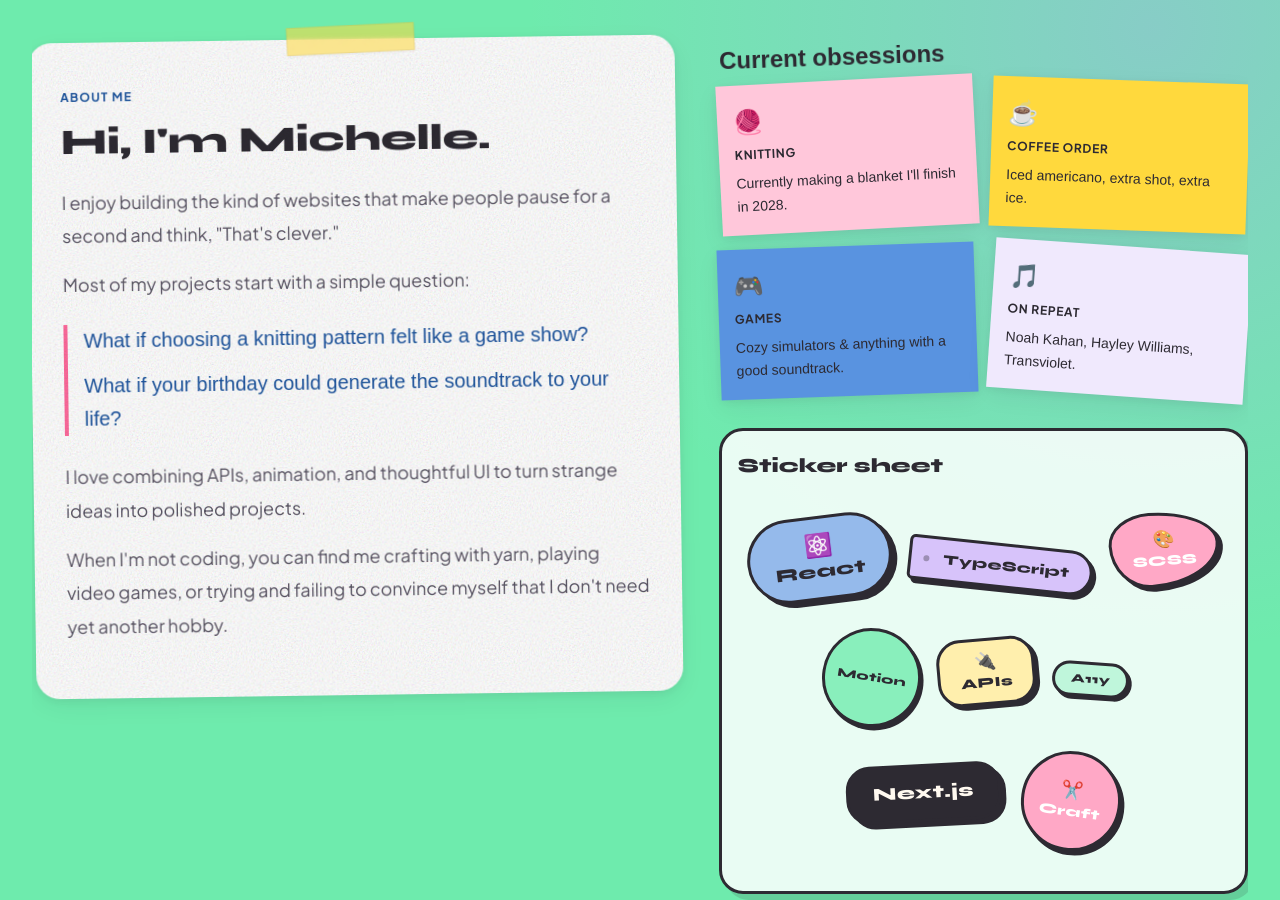
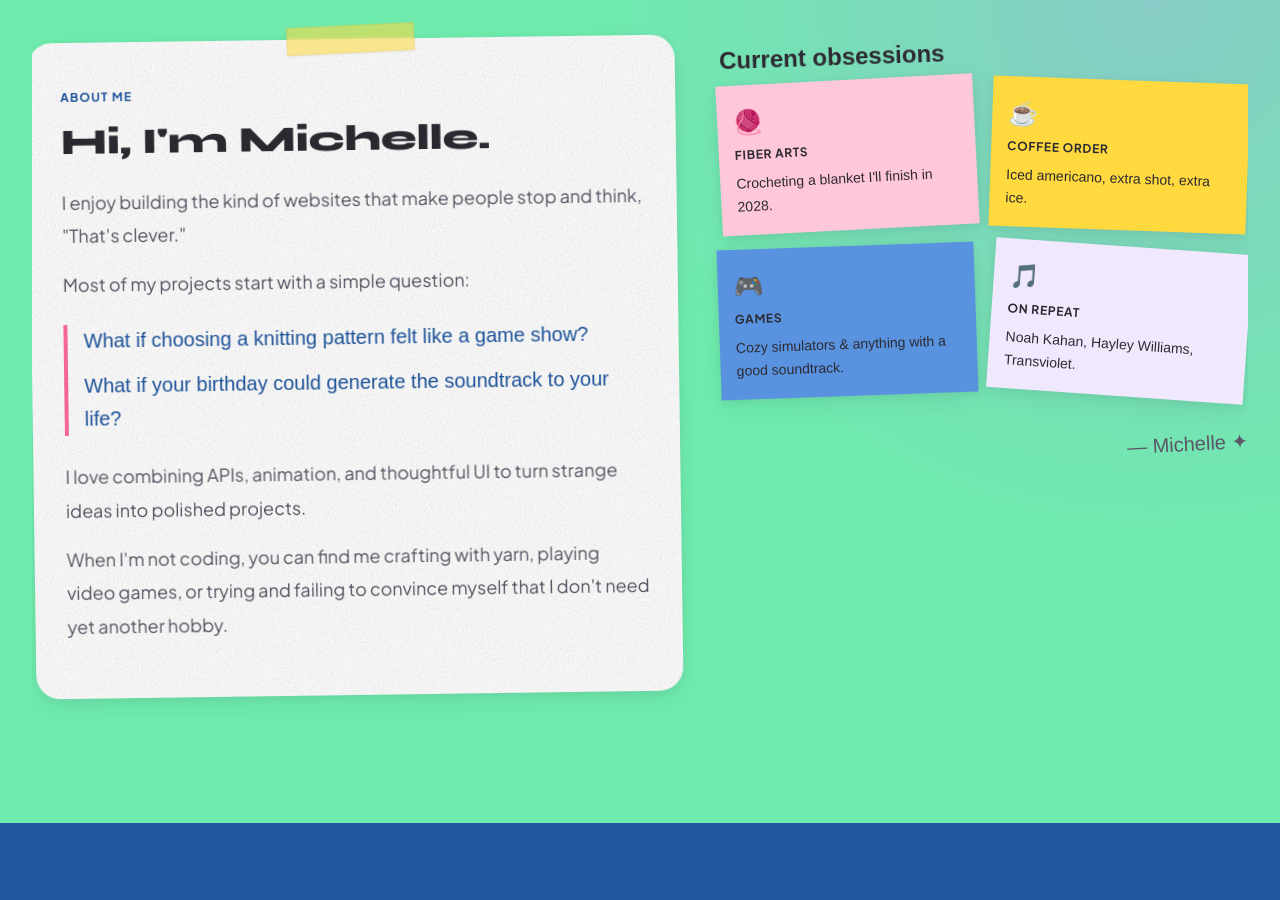
Before and after one commit to michelle-dunson/dev-portfolio, a Next.js app: page / in a window 1280 px wide. Shown: the part 1900-2800 px from the top of the page. Built offline with nearby package versions, Linux system fonts and the light colour scheme; a web font is replaced by a local one.

Commit message:
Move stickers to contact section

```diff
--- a/components/about/SkillStickers.tsx
+++ /dev/null
@@ -1,38 +0,0 @@
-import { SKILL_STICKERS } from "@/lib/constants";
-import styles from "./SkillStickers.module.scss";
-
-export default function SkillStickers() {
-    return (
-        <ul className={styles.sheet} aria-label="Skills">
-            {SKILL_STICKERS.map((skill) => {
-                const size = skill.size ?? "md";
-                const variant = skill.variant ?? "fill";
-
-                return (
-                    <li
-                        key={skill.id}
-                        className={[
-                            styles.sticker,
-                            styles[`sticker--${skill.color}`],
-                            styles[`sticker--${skill.shape}`],
-                            styles[`sticker--${size}`],
-                            styles[`sticker--${variant}`],
-                        ].join(" ")}
-                        style={
-                            {
-                                "--rotate": `${skill.rotation ?? 0}deg`,
-                            } as React.CSSProperties
-                        }
-                    >
-                        {skill.emoji && (
-                            <span className={styles.emoji} aria-hidden="true">
-                                {skill.emoji}
-                            </span>
-                        )}
-                        <span className={styles.label}>{skill.label}</span>
-                    </li>
-                );
-            })}
-        </ul>
-    );
-}
--- a/components/about/SkillStickers.module.scss
+++ b/components/contact/ContactStickerDecor.module.scss
@@ -2,20 +2,23 @@
 @use "../../styles/tokens" as *;
 @use "../../styles/mixins" as *;
 
+.decor {
+    position: absolute;
+    inset: 0;
+    z-index: 3;
+    pointer-events: none;
+    overflow: hidden;
+}
+
 .sheet {
     position: relative;
-    display: flex;
-    flex-wrap: wrap;
-    align-items: center;
-    justify-content: center;
-    gap: $space-3 $space-4;
-    min-height: 14rem;
-    padding: $space-2;
+    width: 100%;
+    height: 100%;
     list-style: none;
 }
 
 .sticker {
-    position: relative;
+    position: absolute;
     display: inline-flex;
     flex-direction: column;
     align-items: center;
@@ -28,25 +31,36 @@
     text-align: center;
     color: $color-charcoal;
     border: 3px solid $color-charcoal;
-    box-shadow: 4px 4px 0 $color-charcoal;
-    transform: rotate(var(--rotate, 0deg));
-    transition:
-        transform $transition-bounce,
-        box-shadow $transition-fast;
+    box-shadow: 4px 4px 0 rgba($color-charcoal, 0.85);
+    opacity: 0;
+    transform: rotate(var(--rotate, 0deg)) scale(0.55);
+}
 
-    @include hover-capable {
-        &:hover {
-            transform: rotate(calc(var(--rotate, 0deg) + 2deg)) translate(-2px, -3px);
-            box-shadow: 6px 7px 0 $color-charcoal;
-            z-index: 2;
+.decor--visible .sticker {
+    animation: sticker-drop-in 0.55s cubic-bezier(0.34, 1.45, 0.64, 1) forwards;
+    animation-delay: calc(var(--index) * 140ms + 180ms);
+}
+
+@keyframes sticker-drop-in {
+    from {
+        opacity: 0;
+        transform: rotate(var(--rotate, 0deg)) scale(0.55) translateY(-28px);
+    }
+
+    to {
+        opacity: 0.92;
+        transform: rotate(var(--rotate, 0deg)) scale(1) translateY(0);
     }
 }
 
 @include reduced-motion {
-        &:hover {
+    .sticker {
+        opacity: 0.92;
         transform: rotate(var(--rotate, 0deg));
-            box-shadow: 4px 4px 0 $color-charcoal;
     }
+
+    .decor--visible .sticker {
+        animation: none;
     }
 }
 
@@ -103,7 +117,7 @@
 .sticker--sm {
     font-size: $font-size-xs;
     padding: $space-2 $space-4;
-    box-shadow: 3px 3px 0 $color-charcoal;
+    box-shadow: 3px 3px 0 rgba($color-charcoal, 0.85);
 
     &.sticker--circle {
         min-width: 3.75rem;
@@ -118,7 +132,7 @@
 .sticker--lg {
     font-size: $font-size-md;
     padding: $space-4 $space-6;
-    box-shadow: 5px 5px 0 $color-charcoal;
+    box-shadow: 5px 5px 0 rgba($color-charcoal, 0.85);
 }
 
 // Fill colors
@@ -161,48 +175,56 @@
     background: color.adjust($color-mint, $lightness: 18%);
 }
 
-// Scattered offsets — Gopher-style casual pile
-.sticker:nth-child(1) {
-    margin-top: $space-2;
+// Mobile — tuck stickers further to edges, hide a few that crowd the postcard
+@media (max-width: $breakpoint-md) {
+    .sticker {
+        transform: rotate(var(--rotate, 0deg)) scale(0.85);
     }
 
-.sticker:nth-child(2) {
-    margin-top: $space-6;
+    .decor--visible .sticker {
+        animation-name: sticker-drop-in-mobile;
     }
 
-.sticker:nth-child(3) {
-    margin-top: -$space-2;
+    @keyframes sticker-drop-in-mobile {
+        from {
+            opacity: 0;
+            transform: rotate(var(--rotate, 0deg)) scale(0.65) translateY(-20px);
         }
 
-.sticker:nth-child(4) {
-    margin-top: $space-4;
-    margin-left: -$space-2;
+        to {
+            opacity: 0.88;
+            transform: rotate(var(--rotate, 0deg)) scale(0.85) translateY(0);
+        }
     }
 
-.sticker:nth-child(5) {
-    margin-top: $space-1;
+    .sticker--scss,
+    .sticker--a11y,
+    .sticker--craft {
+        display: none;
     }
 
-.sticker:nth-child(6) {
-    margin-top: $space-5;
-    margin-right: $space-2;
+    .sticker--react {
+        top: 6% !important;
+        left: 2% !important;
     }
 
-.sticker:nth-child(7) {
-    margin-top: -$space-1;
+    .sticker--typescript {
+        top: 8% !important;
+        right: 2% !important;
     }
 
-.sticker:nth-child(8) {
-    margin-top: $space-3;
-    margin-left: $space-1;
+    .sticker--motion {
+        bottom: 22% !important;
+        left: 2% !important;
     }
 
-@media (max-width: $breakpoint-md) {
-    .sticker:nth-child(4) {
-        margin-left: 0;
+    .sticker--apis {
+        bottom: 8% !important;
+        left: 4% !important;
     }
 
-    .sticker:nth-child(6) {
-        margin-right: 0;
+    .sticker--next {
+        bottom: 10% !important;
+        right: 2% !important;
     }
 }
--- /dev/null
+++ b/components/contact/ContactStickerDecor.tsx
@@ -0,0 +1,78 @@
+"use client";
+
+import { useEffect, useRef, useState } from "react";
+import { SKILL_STICKERS } from "@/lib/constants";
+import styles from "./ContactStickerDecor.module.scss";
+
+export default function ContactStickerDecor() {
+    const decorRef = useRef<HTMLDivElement>(null);
+    const [visible, setVisible] = useState(false);
+
+    useEffect(() => {
+        const node = decorRef.current;
+        if (!node) return;
+
+        const prefersReducedMotion = window.matchMedia(
+            "(prefers-reduced-motion: reduce)",
+        ).matches;
+
+        if (prefersReducedMotion) {
+            setVisible(true);
+            return;
+        }
+
+        const observer = new IntersectionObserver(
+            ([entry]) => {
+                if (entry.isIntersecting) {
+                    setVisible(true);
+                    observer.disconnect();
+                }
+            },
+            { threshold: 0.2 },
+        );
+
+        observer.observe(node);
+        return () => observer.disconnect();
+    }, []);
+
+    return (
+        <div
+            ref={decorRef}
+            className={`${styles.decor} ${visible ? styles["decor--visible"] : ""}`}
+            aria-hidden="true"
+        >
+            <ul className={styles.sheet}>
+                {SKILL_STICKERS.map((skill, index) => {
+                    const size = skill.size ?? "md";
+                    const variant = skill.variant ?? "fill";
+
+                    return (
+                        <li
+                            key={skill.id}
+                            className={[
+                                styles.sticker,
+                                styles[`sticker--${skill.color}`],
+                                styles[`sticker--${skill.shape}`],
+                                styles[`sticker--${size}`],
+                                styles[`sticker--${variant}`],
+                                styles[`sticker--${skill.id}`],
+                            ].join(" ")}
+                            style={
+                                {
+                                    "--rotate": `${skill.rotation ?? 0}deg`,
+                                    "--index": index,
+                                    ...skill.placement,
+                                } as React.CSSProperties
+                            }
+                        >
+                            {skill.emoji && (
+                                <span className={styles.emoji}>{skill.emoji}</span>
+                            )}
+                            <span className={styles.label}>{skill.label}</span>
+                        </li>
+                    );
+                })}
+            </ul>
+        </div>
+    );
+}
--- a/components/sections/About.module.scss
+++ b/components/sections/About.module.scss
@@ -162,23 +162,6 @@
     color: $color-charcoal;
 }
 
-.skillsBlock {
-    padding: $space-6 $space-4 $space-8;
-    background: rgba($color-surface, 0.85);
-    border-radius: $radius-lg;
-    border: 3px solid $color-charcoal;
-    box-shadow: 6px 6px 0 rgba($color-charcoal, 0.15);
-    overflow-x: clip;
-}
-
-.skillsTitle {
-    font-family: $font-display;
-    font-size: $font-size-lg;
-    font-weight: $font-weight-black;
-    margin-bottom: $space-6;
-    color: $color-charcoal;
-}
-
 .signature {
     align-self: flex-end;
     font-size: $font-size-lg;
--- a/components/sections/About.tsx
+++ b/components/sections/About.tsx
@@ -1,5 +1,4 @@
 import { ABOUT_COPY, OBSESSION_NOTES, SITE_META } from "@/lib/constants";
-import SkillStickers from "@/components/about/SkillStickers";
 import Tape from "@/components/ui/Tape";
 import styles from "./About.module.scss";
 
@@ -82,13 +81,6 @@
                         </ul>
                     </div>
 
-                    <div className={styles.skillsBlock}>
-                        <h3 className={styles.skillsTitle}>
-                            {ABOUT_COPY.skillsTitle}
-                        </h3>
-                        <SkillStickers />
-                    </div>
-
                     <p className={`hand ${styles.signature}`}>
                         — {SITE_META.name.split(" ")[0]} ✦
                     </p>
--- a/components/sections/Contact.module.scss
+++ b/components/sections/Contact.module.scss
@@ -4,6 +4,8 @@
 
 .section {
     @include section-padding;
+    position: relative;
+    overflow: hidden;
     background: $color-cobalt;
     background-image: radial-gradient(
         circle at 10% 90%,
@@ -14,6 +16,8 @@
 
 .inner {
     @include container;
+    position: relative;
+    z-index: $z-content;
     display: flex;
     justify-content: center;
 }
--- a/components/sections/Contact.tsx
+++ b/components/sections/Contact.tsx
@@ -1,4 +1,5 @@
 import { CONTACT_COPY, SITE_META } from "@/lib/constants";
+import ContactStickerDecor from "@/components/contact/ContactStickerDecor";
 import Button from "@/components/ui/Button";
 import Tape from "@/components/ui/Tape";
 import styles from "./Contact.module.scss";
@@ -6,6 +7,7 @@
 export default function Contact() {
     return (
         <section id="contact" className={styles.section}>
+            <ContactStickerDecor />
             <div className={styles.inner}>
                 <div className={styles.postcard}>
                     <Tape length="long" color="mint" className={styles.tape} />
--- a/lib/constants.ts
+++ b/lib/constants.ts
@@ -30,14 +30,13 @@
   label: "About me",
   title: "Hi, I'm Michelle.",
   paragraphs: [
-    "I enjoy building the kind of websites that make people pause for a second and think, \"That's clever.\"",
+    "I enjoy building the kind of websites that make people stop and think, \"That's clever.\"",
     "Most of my projects start with a simple question:",
     "What if choosing a knitting pattern felt like a game show?",
     "What if your birthday could generate the soundtrack to your life?",
     "I love combining APIs, animation, and thoughtful UI to turn strange ideas into polished projects.",
     "When I'm not coding, you can find me crafting with yarn, playing video games, or trying and failing to convince myself that I don't need yet another hobby.",
   ],
-  skillsTitle: "Sticker sheet",
   obsessionsTitle: "Current obsessions",
 };
 
@@ -50,6 +49,7 @@
     size: "lg",
     rotation: -7,
     emoji: "⚛️",
+    placement: { top: "8%", left: "4%" },
   },
   {
     id: "typescript",
@@ -58,6 +58,7 @@
     shape: "tag",
     size: "md",
     rotation: 6,
+    placement: { top: "10%", right: "5%" },
   },
   {
     id: "scss",
@@ -67,6 +68,7 @@
     size: "md",
     rotation: -4,
     emoji: "🎨",
+    placement: { top: "42%", left: "12%" },
   },
   {
     id: "motion",
@@ -75,6 +77,7 @@
     shape: "circle",
     size: "sm",
     rotation: 9,
+    placement: { bottom: "26%", left: "6%" },
   },
   {
     id: "apis",
@@ -85,6 +88,7 @@
     variant: "outline",
     rotation: -5,
     emoji: "🔌",
+    placement: { bottom: "10%", left: "14%" },
   },
   {
     id: "a11y",
@@ -94,6 +98,7 @@
     size: "sm",
     variant: "outline",
     rotation: 4,
+    placement: { top: "38%", right: "3%" },
   },
   {
     id: "next",
@@ -102,6 +107,7 @@
     shape: "squircle",
     size: "lg",
     rotation: -3,
+    placement: { bottom: "16%", right: "6%" },
   },
   {
     id: "craft",
@@ -111,6 +117,7 @@
     size: "md",
     rotation: 8,
     emoji: "✂️",
+    placement: { bottom: "28%", right: "18%" },
   },
 ];
 
@@ -118,8 +125,8 @@
   {
     id: "knitting",
     emoji: "🧶",
-    label: "Knitting",
-    note: "Currently making a blanket I'll finish in 2028.",
+    label: "Fiber arts",
+    note: "Crocheting a blanket I'll finish in 2028.",
     color: "bubblegum",
     rotation: -3,
   },
--- a/lib/types.ts
+++ b/lib/types.ts
@@ -39,6 +39,12 @@
   size?: "sm" | "md" | "lg";
   rotation?: number;
   emoji?: string;
+  placement: {
+    top?: string;
+    left?: string;
+    right?: string;
+    bottom?: string;
+  };
 }
 
 export interface ObsessionNote {
```
Lines whose indentation alone changed are shown as unchanged.
